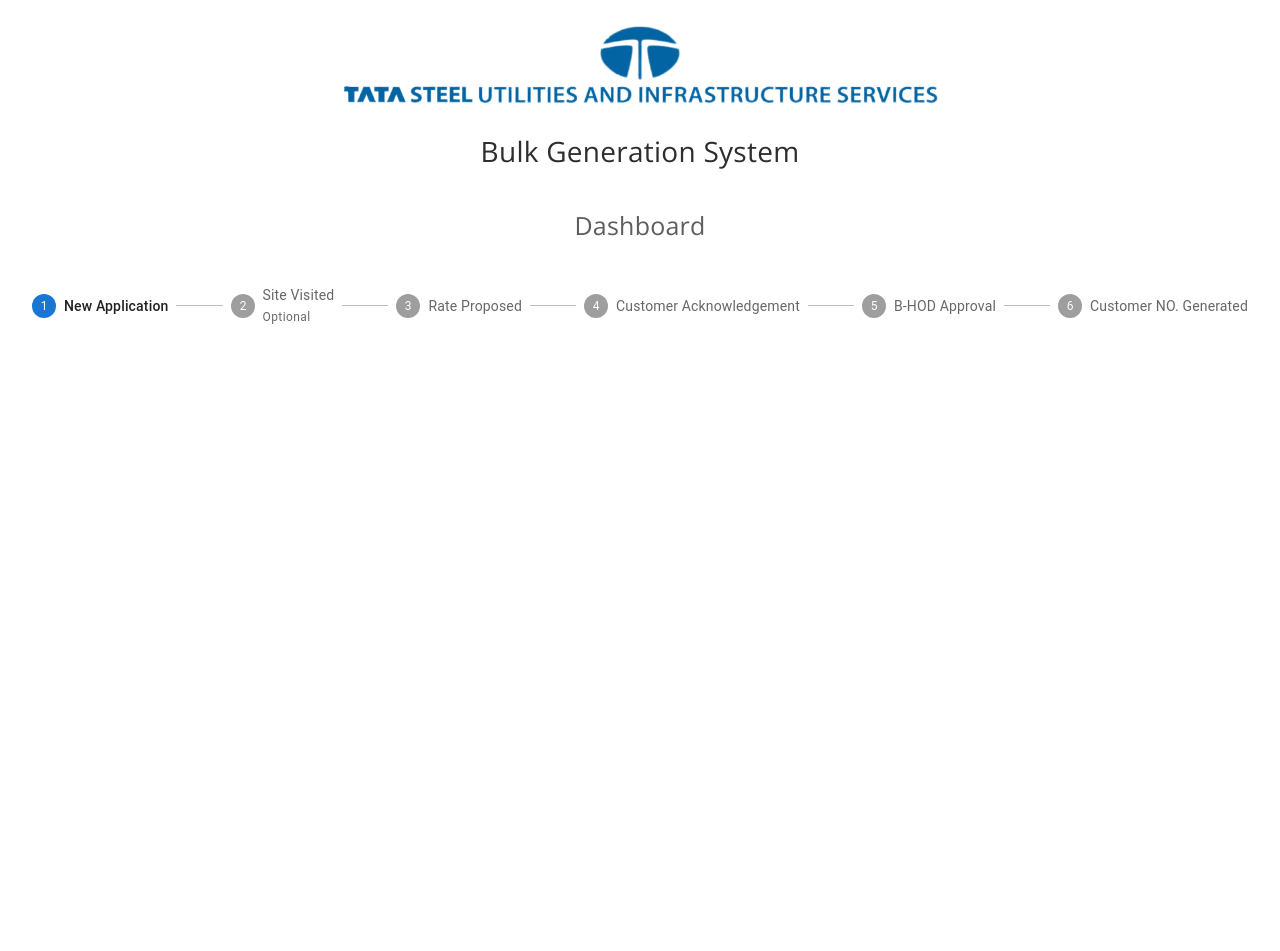
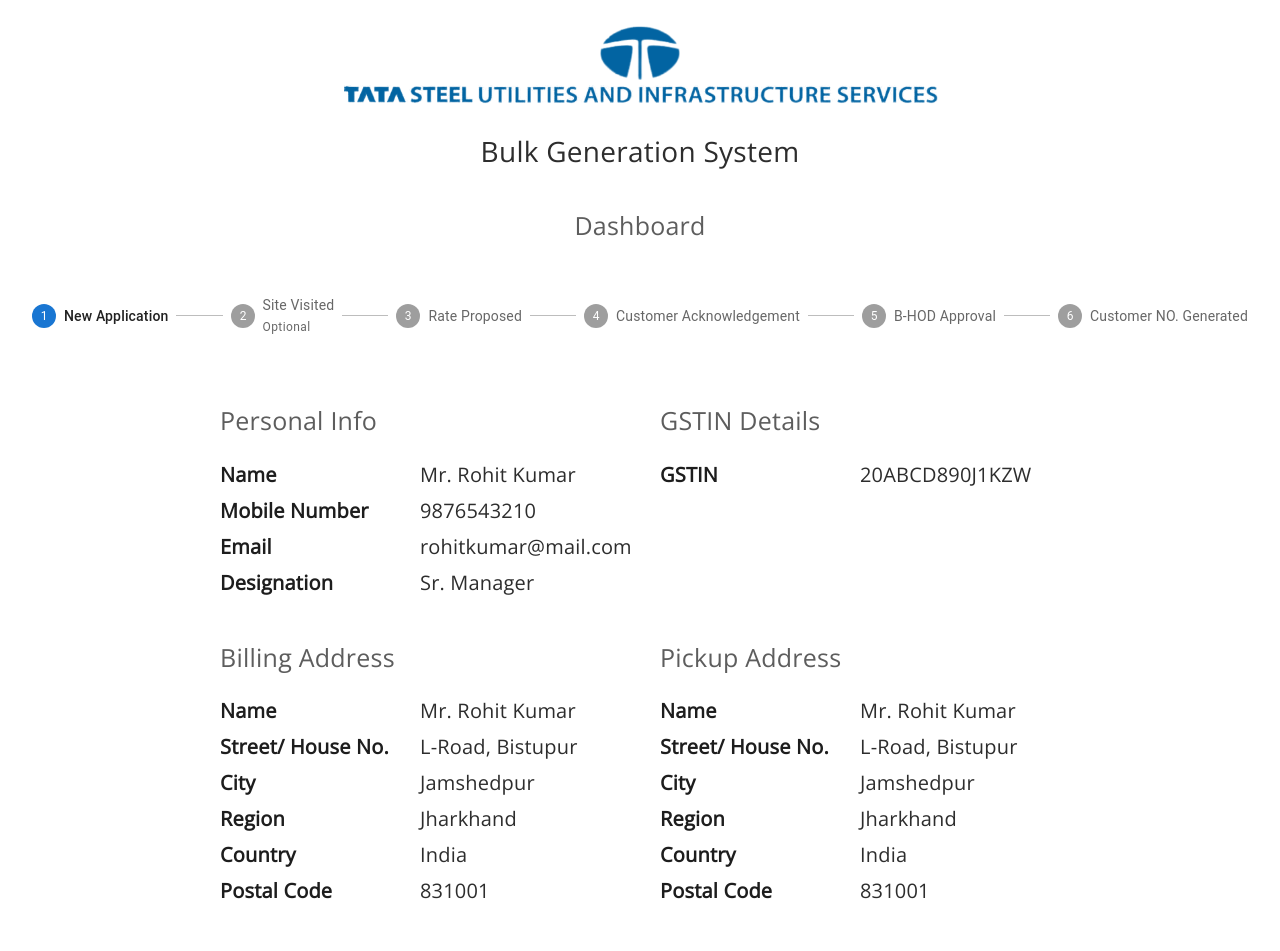
Before and after one commit to rohitsinghind/jusco-project, a React (Create React App) app: page /customerDashboard in a window 1280 px wide. Shown: the top 951 px of the page. Before the commit the page ends 800 px from the top, so only its background shows below. Built offline with nearby package versions, Linux system fonts and the light colour scheme.

Commit message:
application dashboard

```diff
--- a/src/screens/customerDashboard/index.jsx
+++ b/src/screens/customerDashboard/index.jsx
@@ -1,18 +1,24 @@
-import React,{useState} from 'react'
-import { styles } from './styles'
+import React, { useState } from "react";
+import { styles } from "./styles";
 
-import Box from '@mui/material/Box';
-import Container from '@mui/material/Container';
+import Box from "@mui/material/Box";
+import Container from "@mui/material/Container";
 import Typography from "@mui/material/Typography";
-import Stepper from '@mui/material/Stepper';
-import Step from '@mui/material/Step';
-import StepLabel from '@mui/material/StepLabel';
-import Button from '@mui/material/Button';
+import Stepper from "@mui/material/Stepper";
+import Step from "@mui/material/Step";
+import StepLabel from "@mui/material/StepLabel";
+import Button from "@mui/material/Button";
 
-const steps = ['New Application', 'Site Visited', 'Rate Proposed', 'Customer Acknowledgement', 'B-HOD Approval', 'Customer NO. Generated'];
+const steps = [
+  "New Application",
+  "Site Visited",
+  "Rate Proposed",
+  "Customer Acknowledgement",
+  "B-HOD Approval",
+  "Customer NO. Generated",
+];
 
 export default function CustomerDashboard() {
-
   const [activeStep, setActiveStep] = useState(0);
   const [skipped, setSkipped] = useState(new Set());
 
@@ -63,20 +69,20 @@
   return (
     <>
       <Container maxWidth="xl" sx={styles.container}>
-            <img  style={mediaQuery.matches?styles.imgLogoMobile:styles.imgLogo} src={require('../../assets/image/logo.png')} alt="" srcset="" />
-            <Typography
-                sx={styles.head} >
-                Bulk Generation System
-            </Typography>
-            <Typography
-                sx={styles.dashboardText} >
-               Dashboard
-            </Typography>
-
-
+        <img
+          style={mediaQuery.matches ? styles.imgLogoMobile : styles.imgLogo}
+          src={require("../../assets/image/logo.png")}
+          alt=""
+          srcset=""
+        />
+        <Typography sx={styles.head}>Bulk Generation System</Typography>
+        <Typography sx={styles.dashboardText}>Dashboard</Typography>
 
         <Box sx={styles.stepper}>
-      <Stepper activeStep={activeStep} orientation={mediaQuery.matches?"vertical":"horizontal"}>
+          <Stepper
+            activeStep={activeStep}
+            orientation={mediaQuery.matches ? "vertical" : "horizontal"}
+          >
             {steps.map((label, index) => {
               const stepProps = {};
               const labelProps = {};
@@ -95,9 +101,139 @@
               );
             })}
           </Stepper>
+        </Box>
+
+        <Box sx={styles.row}>
+        <div>
+        <Typography sx={styles.dashboardText}>Personal Info</Typography>
+        <Box sx={styles.detailsRow}>
+          <Typography sx={styles.field}>Name</Typography>
+          <Typography sx={styles.fieldData}>Mr. Rohit Kumar</Typography>
+        </Box>
+
+        <Box sx={styles.detailsRow}>
+          <Typography sx={styles.field}>Mobile Number</Typography>
+          <Typography sx={styles.fieldData}>9876543210</Typography>
+        </Box>
+
+        <Box sx={styles.detailsRow}>
+          <Typography sx={styles.field}>Email</Typography>
+          <Typography sx={styles.fieldData}>rohitkumar@mail.com</Typography>
+        </Box>
+
+        <Box sx={styles.detailsRow}>
+          <Typography sx={styles.field}>Designation</Typography>
+          <Typography sx={styles.fieldData}>Sr. Manager</Typography>
+        </Box>
+        </div>
+        <div>
+        <Typography sx={styles.dashboardText}>GSTIN Details</Typography>
+        <Box sx={styles.detailsRow}>
+          <Typography sx={styles.field}>GSTIN</Typography>
+          <Typography sx={styles.fieldData}>20ABCD890J1KZW</Typography>
+        </Box>
+        </div>
 
         </Box>
+        <Box sx={styles.row}>
+          <div>
+        <Typography sx={styles.dashboardText}>Billing Address</Typography>
+        <Box sx={styles.detailsRow}>
+          <Typography sx={styles.field}>Name</Typography>
+          <Typography sx={styles.fieldData}>Mr. Rohit Kumar</Typography>
+        </Box>
+
+        <Box sx={styles.detailsRow}>
+          <Typography sx={styles.field}>Street/ House No.</Typography>
+          <Typography sx={styles.fieldData}>L-Road, Bistupur</Typography>
+        </Box>
+
+        <Box sx={styles.detailsRow}>
+          <Typography sx={styles.field}>City</Typography>
+          <Typography sx={styles.fieldData}>Jamshedpur</Typography>
+        </Box>
+
+        <Box sx={styles.detailsRow}>
+          <Typography sx={styles.field}>Region</Typography>
+          <Typography sx={styles.fieldData}>Jharkhand</Typography>
+        </Box>
+
+        <Box sx={styles.detailsRow}>
+          <Typography sx={styles.field}>Country</Typography>
+          <Typography sx={styles.fieldData}>India</Typography>
+        </Box>
+        <Box sx={styles.detailsRow}>
+          <Typography sx={styles.field}>Postal Code</Typography>
+          <Typography sx={styles.fieldData}>831001</Typography>
+        </Box>
+        </div>
+
+        <div>
+        <Typography sx={styles.dashboardText}>Pickup Address</Typography>
+        <Box sx={styles.detailsRow}>
+          <Typography sx={styles.field}>Name</Typography>
+          <Typography sx={styles.fieldData}>Mr. Rohit Kumar</Typography>
+        </Box>
+
+        <Box sx={styles.detailsRow}>
+          <Typography sx={styles.field}>Street/ House No.</Typography>
+          <Typography sx={styles.fieldData}>L-Road, Bistupur</Typography>
+        </Box>
+
+        <Box sx={styles.detailsRow}>
+          <Typography sx={styles.field}>City</Typography>
+          <Typography sx={styles.fieldData}>Jamshedpur</Typography>
+        </Box>
+
+        <Box sx={styles.detailsRow}>
+          <Typography sx={styles.field}>Region</Typography>
+          <Typography sx={styles.fieldData}>Jharkhand</Typography>
+        </Box>
+
+        <Box sx={styles.detailsRow}>
+          <Typography sx={styles.field}>Country</Typography>
+          <Typography sx={styles.fieldData}>India</Typography>
+        </Box>
+        <Box sx={styles.detailsRow}>
+          <Typography sx={styles.field}>Postal Code</Typography>
+          <Typography sx={styles.fieldData}>831001</Typography>
+        </Box>
+        </div>
+        </Box>
+
+        <Box sx={styles.row}>
+          <div>
+          <Typography sx={styles.dashboardText}></Typography>
+        <Box sx={styles.detailsRow}>
+          <Typography sx={styles.field}>Depot Area</Typography>
+          <Typography sx={styles.fieldData}>Kashidih</Typography>
+        </Box>
+
+        <Box sx={styles.detailsRow}>
+          <Typography sx={styles.field}>Frequency</Typography>
+          <Typography sx={styles.fieldData}>Once</Typography>
+        </Box>
+
+        <Box sx={styles.detailsRow}>
+          <Typography sx={styles.field}>Acknowledgement</Typography>
+          <Typography sx={styles.fieldData}>Signature on Mobile Device</Typography>
+        </Box>
+
+        <Box sx={styles.detailsRow}>
+          <Typography sx={styles.field}>Rate/ Pickup</Typography>
+          <Typography sx={styles.fieldData}>₹15.00</Typography>
+        </Box>
+        </div>
+        <div>
+          <Typography sx={styles.dashboardText}></Typography>
+        <Box sx={styles.detailsRow}>
+          <Typography sx={styles.field}></Typography>
+          <Typography sx={styles.fieldData}></Typography>
+        </Box>
+        </div>
+        </Box>
+
       </Container>
     </>
-  )
+  );
 }
--- a/src/screens/customerDashboard/styles.js
+++ b/src/screens/customerDashboard/styles.js
@@ -29,7 +29,7 @@
         fontFamily: "'Open Sans', sans-serif",
         fontSize:"25px",
         color:"#5D5D5D",
-        mb:"10px",
+        mb:"20px",
         mt:"35px",
         alignSelf:"center",
     },
@@ -42,4 +42,47 @@
             justifyContent:"center"
           },
     },
+    row:{
+        display:"flex",
+        justifyContent:"start",
+        alignItems:"start",
+        gap:"40px",
+        '@media (max-width: 650px)': {
+            display:"flex",
+            flexDirection:"column",
+            justifyContent:"center"
+          },
+    },
+    detailsRow:{
+        display:"flex",
+        justifyContent:"start",
+        alignItems:"center",
+        my:"6px",
+        '@media (max-width: 650px)': {
+            gap:"20px"
+          },
+    },
+    field:{
+        fontFamily: "'Open Sans', sans-serif",
+        fontSize:"20px",
+        color:"#1D1D1D",
+        fontWeight: 600,
+        width:"200px",
+        display:"flex",
+        justifyContent:"start",
+        '@media (max-width: 650px)': {
+            width:"auto",
+          },
+    },
+    fieldData:{
+        fontFamily: "'Open Sans', sans-serif",
+        fontSize:"20px",
+        color:"#2D2D2D",
+        width:"200px",
+        display:"flex",
+        justifyContent:"start",
+        '@media (max-width: 650px)': {
+            width:"auto",
+          },
+    }
 }
```
Lines whose indentation alone changed are shown as unchanged.
